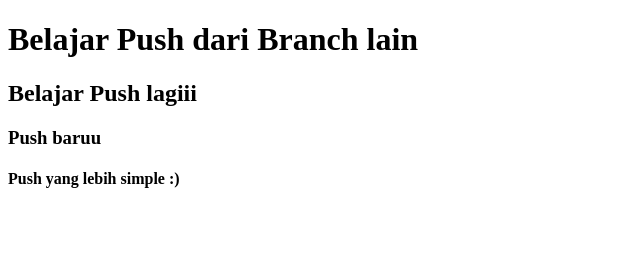
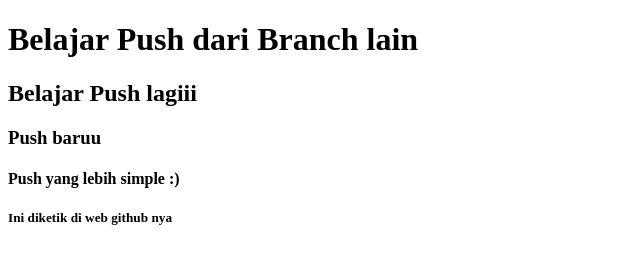
Before and after one commit to dinodipyo/belajar-niomic, a plain HTML site: page header.html in a window 1280 px wide. Shown: the whole page, without its empty margins (0-640 px from the left). Drawn offline with Linux system fonts and the light colour scheme.

Commit message:
Elemen H5 Ditambahkan di Web Github

```diff
--- a/header.html
+++ b/header.html
@@ -9,5 +9,6 @@
     <h2>Belajar Push lagiii</h2>
     <h3>Push baruu</h3>
     <h4>Push yang lebih simple :)</h4>
+    <h5>Ini diketik di web github nya</h5>
   </body>
 </html>
```
